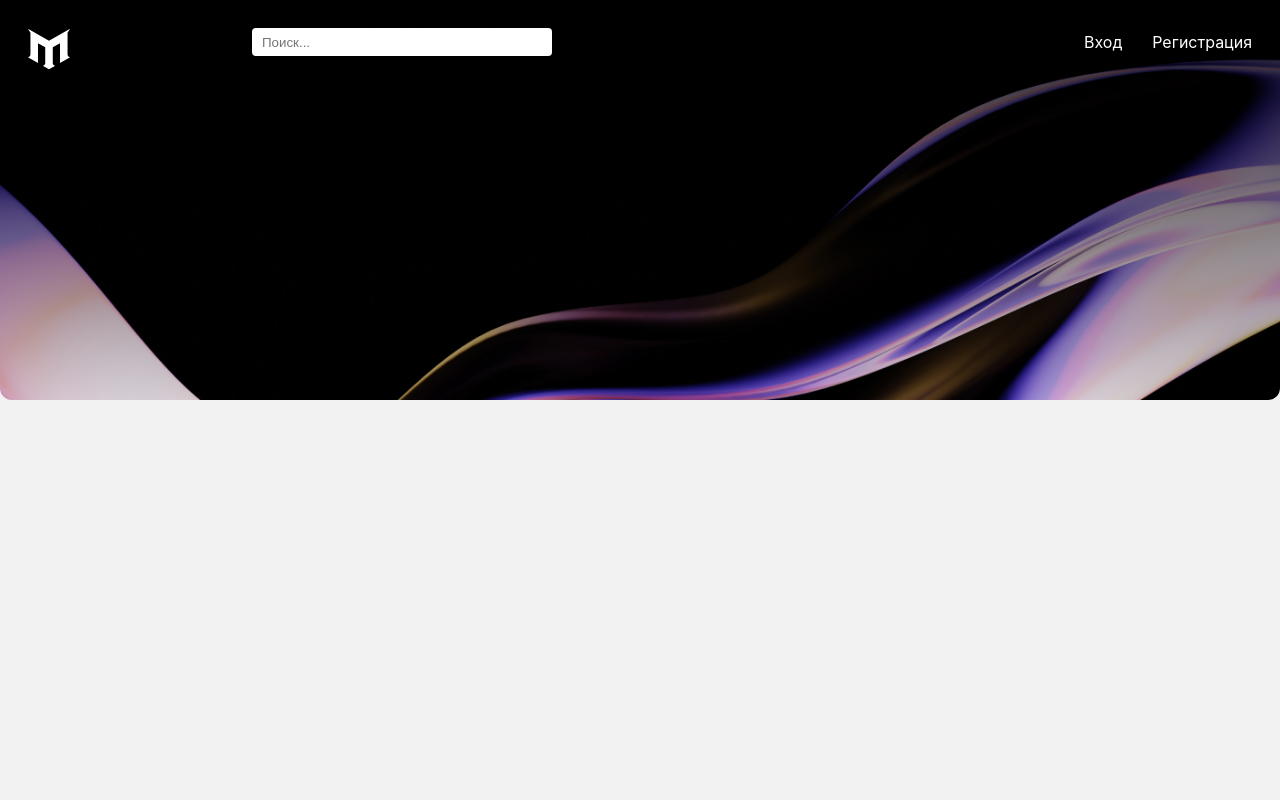
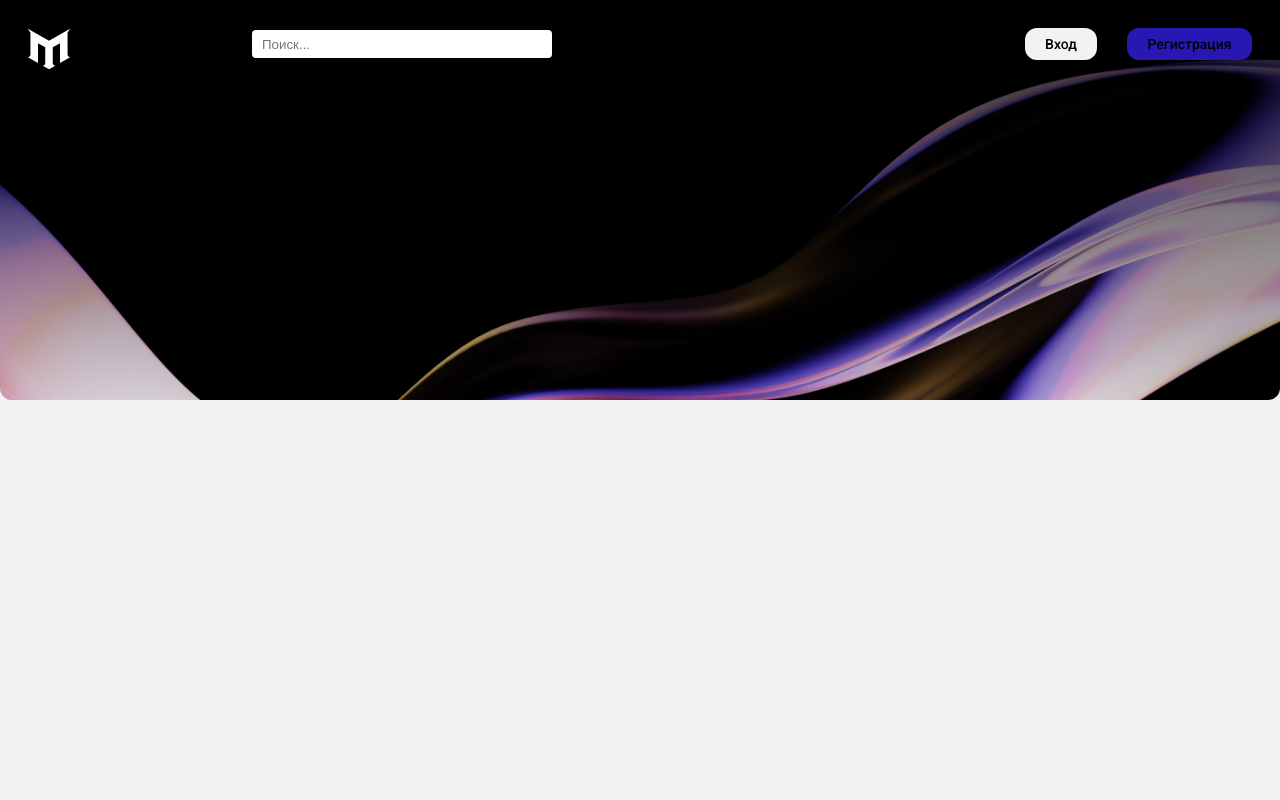
Before and after one commit to Feelcover/MarkTech-frontend, a React (Vite) app: page / in a window 1280 px wide. Shown: the top 800 px of the page. Built offline with nearby package versions, Linux system fonts and the light colour scheme.

Commit message:
сверстать компонент button

```diff
--- a/index.html
+++ b/index.html
@@ -3,6 +3,9 @@
   <head>
     <meta charset="UTF-8" />
     <link rel="icon" type="image/svg+xml" href="/logo.svg" />
+    <link rel="preconnect" href="https://fonts.googleapis.com">
+<link rel="preconnect" href="https://fonts.gstatic.com" crossorigin>
+<link href="https://fonts.googleapis.com/css2?family=Roboto:wght@400;500;700&display=swap" rel="stylesheet">
     <meta name="viewport" content="width=device-width, initial-scale=1.0" />
     <title>MarkTech - Электроника</title>
   </head>
--- /dev/null
+++ b/src/components/Button/Button.module.scss
@@ -0,0 +1,24 @@
+.button{
+min-height: 32px;
+min-width: 20px;
+background-color: #2c1ac9e3;
+border: none;
+border-radius: 12px;
+display: flex;
+justify-content: center;
+align-items: center;
+cursor: pointer;
+transition: all 0.3s ease-in-out;
+&:hover{
+    opacity: 0.9;
+}
+&:active{
+    opacity: 0.5;
+}
+
+    &__text{
+        font-family: 'Roboto';
+        font-size: 14px;
+        font-weight: 500;
+    }
+}
--- /dev/null
+++ b/src/components/Button/Button.tsx
@@ -0,0 +1,34 @@
+import { FC } from "react";
+import styles from "./Button.module.scss";
+
+interface IButton {
+  type: "button" | "submit" | "reset";
+  text: string;
+  width: number;
+  height: number;
+  backgroundColor?:string,
+  color?:string,
+  theme?: string;
+}
+
+const Button: FC<IButton> = ({
+  type = "button",
+  text,
+  width,
+  height,
+  backgroundColor,
+  color,
+  theme,
+}) => {
+  return (
+    <button
+      className={styles.button}
+      type={type}
+      style={{ width: width, height: height, backgroundColor: backgroundColor, color:color }}
+    >
+      <span className={styles.button__text}>{text}</span>
+    </button>
+  );
+};
+
+export default Button;
--- a/src/components/Header/Header.tsx
+++ b/src/components/Header/Header.tsx
@@ -1,21 +1,26 @@
-import { Link } from 'react-router-dom'
-import styles from './Header.module.scss'
+import { Link } from "react-router-dom";
+import styles from "./Header.module.scss";
+import Button from "../Button/Button";
 
 const Header = () => {
   return (
     <header className={styles.header}>
       <div className={styles.logoContainer}>
-        <div className={styles.logo}/>
+        <div className={styles.logo} />
       </div>
       <div className={styles.menuContainer}>
-      <input className={styles.search} type="text" placeholder='Поиск...'/>
+        <input className={styles.search} type="text" placeholder="Поиск..." />
         <nav className={styles.menu}>
-          <Link className={styles.menu__item} to='/'>Вход</Link>
-          <Link className={styles.menu__item} to='/'>Регистрация</Link>
+          <Link className={styles.menu__item} to="/">
+            <Button type="button" height={32} width={72} backgroundColor="#f2f2f2" color="#000000" text="Вход" />
+          </Link>
+          <Link className={styles.menu__item} to="/">
+            <Button type="button" height={32} width={125} text="Регистрация" />
+          </Link>
         </nav>
       </div>
     </header>
-  )
-}
+  );
+};
 
-export default Header
+export default Header;
```
